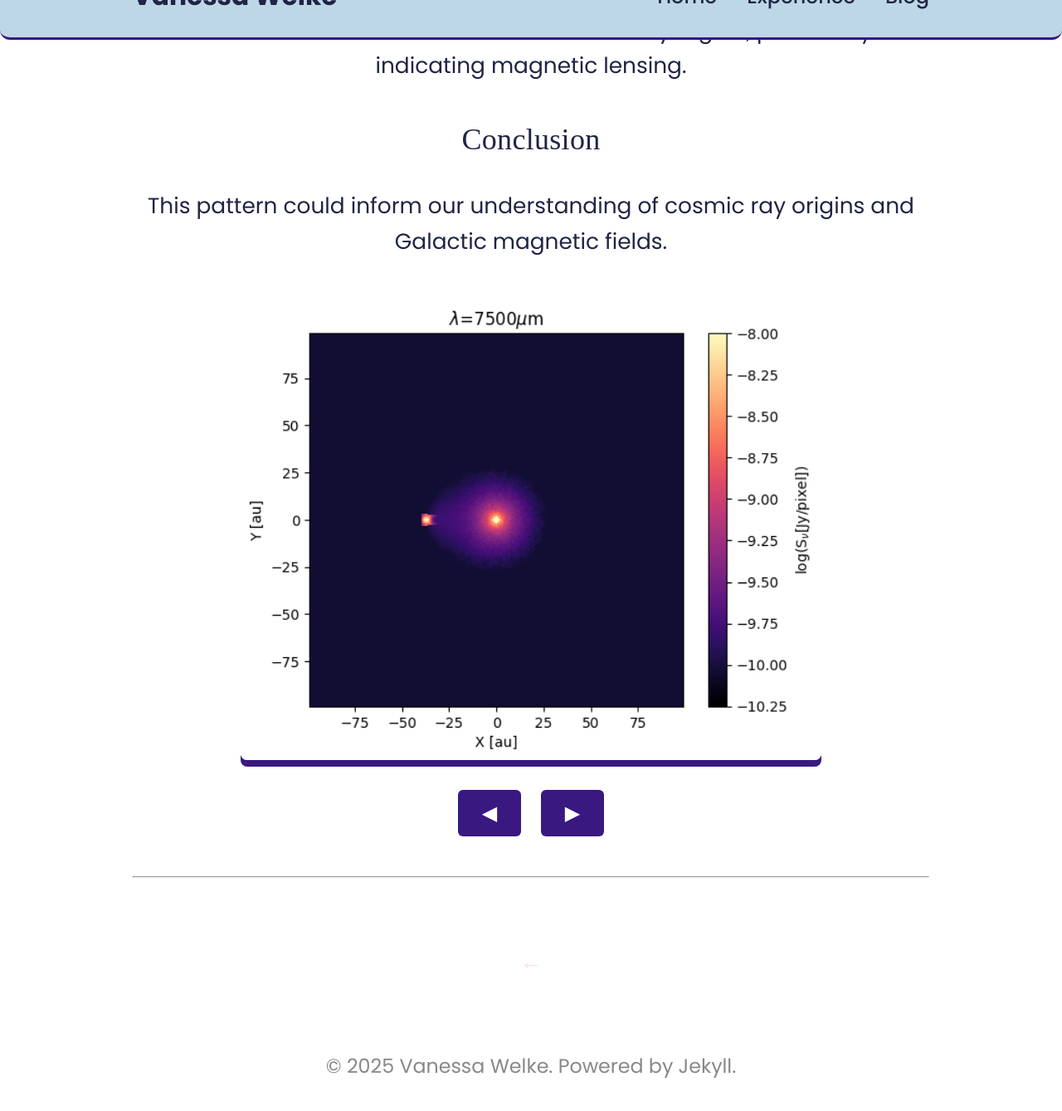
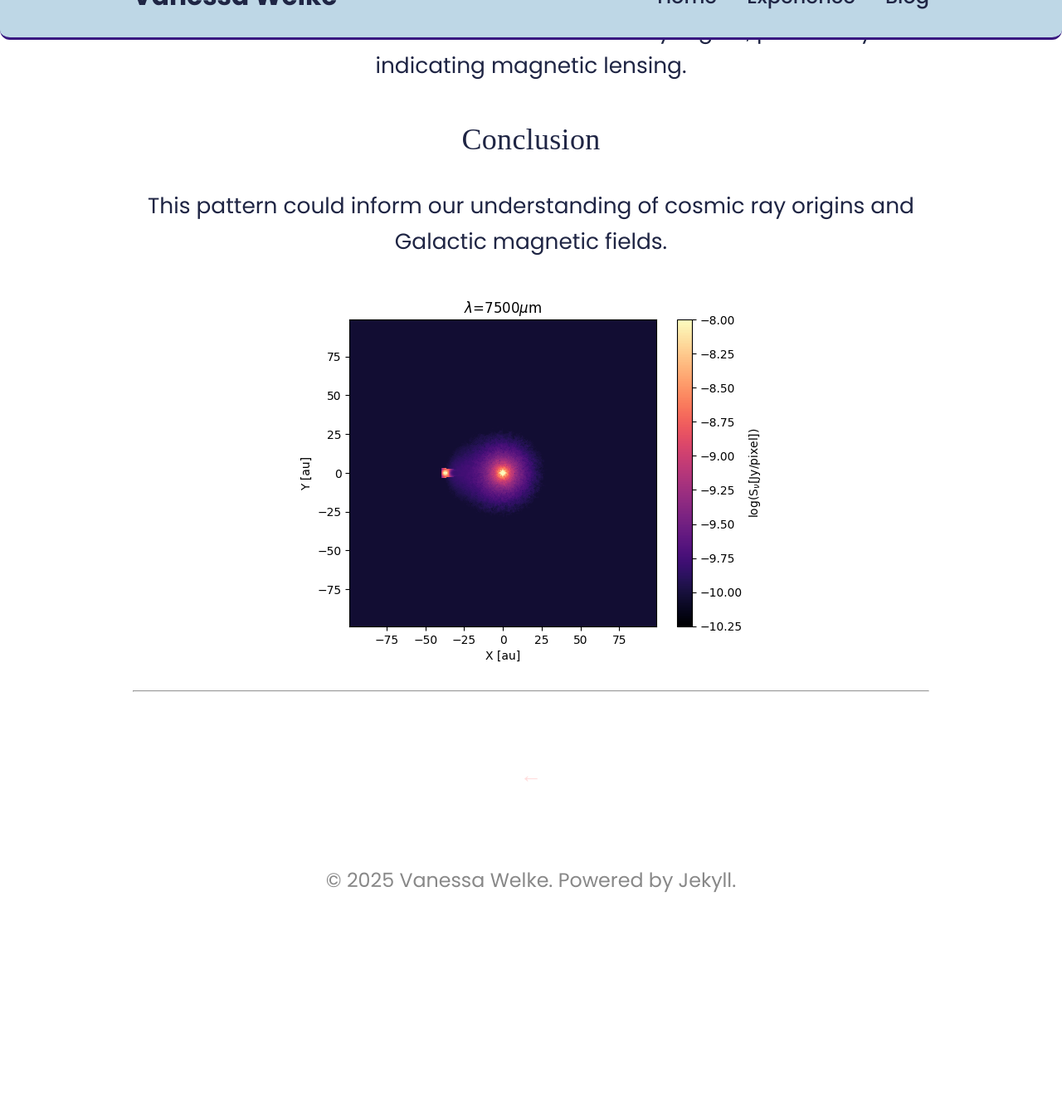
Before and after one commit to VWelke/personal_website, a Jekyll site: the page built from experience/CPD.md, in a window 1280 px wide and 1400 px high, scrolled down 2310 px, cut to the strip 53-1392 px from the top of the window. Shown: the whole strip at 83% size. Built offline with Jekyll 4.4.1, drawn with Linux system fonts in a browser that asks for light colours; after the commit the page ends 3486 px from its top, so only the background shows below that.

Commit message:
Update style.css

```diff
--- a/assets/css/style.css
+++ b/assets/css/style.css
@@ -1,4 +1,6 @@
-/* Base style */
+/* ============================= */
+/* 🎨 Base Styles                */
+/* ============================= */
 body {
   font-family: 'Poppins', sans-serif;
   background-color: #fff;
@@ -15,7 +17,9 @@ h1, h2, h3, h4, h5, h6 {
   letter-spacing: 0.3px;
 }
 
-/* Navbar */
+/* ============================= */
+/* 🧭 Navbar                     */
+/* ============================= */
 .navbar {
   background-color: #bed7e6;
   box-shadow: none;
@@ -60,7 +64,9 @@ h1, h2, h3, h4, h5, h6 {
   color: #007acc;
 }
 
-/* Main content */
+/* ============================= */
+/* 📝 Content Layout             */
+/* ============================= */
 main {
   max-width: 960px;
   margin: 3em auto;
@@ -68,7 +74,6 @@ main {
   text-align: center;
 }
 
-/* Headings & text */
 h1 {
   font-size: 2.2em;
   margin-bottom: 0.2em;
@@ -85,7 +90,9 @@ a {
   font-weight: bold;
 }
 
-/* Footer */
+/* ============================= */
+/* 🔻 Footer                     */
+/* ============================= */
 footer {
   text-align: center;
   margin: 4em 0 2em;
@@ -93,7 +100,9 @@ footer {
   font-size: 0.9em;
 }
 
-/* Card Grid Layout */
+/* ============================= */
+/* 📦 Cards                      */
+/* ============================= */
 .card-grid {
   display: flex;
   flex-direction: column;
@@ -104,14 +113,15 @@ footer {
 
 .card {
   background: #F5F5F5;
-  border-radius: 6px; /* tighter fillet */
+  border-radius: 6px;
   max-width: 700px;
   width: 100%;
   overflow: hidden;
-  box-shadow: 0 8px 0 #391880； /* vertical shadow only */
+  box-shadow: 0 8px 0 #391880;  /* fixed semicolon here */
   text-align: left;
   display: flex;
   flex-direction: column;
+  transition: transform 0.2s ease;
 }
 
 .card:hover {
@@ -145,7 +155,7 @@ footer {
 }
 
 .card p {
-  font-size: 1em; /* Base for summaries */
+  font-size: 1em;
   margin: 0 1em 1em;
   color: #333;
 }
@@ -161,7 +171,78 @@ footer {
   text-decoration: underline;
 }
 
-/* Responsive adjustments */
+/* ============================= */
+/* 🖼️ Carousel (Hover-Arrow Style) */
+/* ============================= */
+.image-slider {
+  position: relative;
+  max-width: 700px;
+  margin: 2em auto;
+}
+
+.image-slider img {
+  width: 100%;
+  height: auto;
+  border-radius: 8px;
+  box-shadow: 0 8px 0 #391880;
+  display: block;
+}
+
+/* Arrows appear on hover only */
+.slider-arrow {
+  position: absolute;
+  top: 50%;
+  transform: translateY(-50%);
+  font-size: 2rem;
+  background: rgba(57, 24, 128, 0.8);
+  color: white;
+  border: none;
+  padding: 0.5em 0.8em;
+  cursor: pointer;
+  border-radius: 50%;
+  z-index: 2;
+  opacity: 0;
+  pointer-events: none;
+  transition: opacity 0.2s ease;
+}
+
+.image-slider:hover .slider-arrow {
+  opacity: 1;
+  pointer-events: auto;
+}
+
+.slider-arrow.left {
+  left: 10px;
+}
+
+.slider-arrow.right {
+  right: 10px;
+}
+
+.slider-arrow:hover {
+  background: rgba(57, 24, 128, 1);
+}
+
+/* ============================= */
+/* 🔙 Back Link                  */
+/* ============================= */
+.back-link {
+  display: inline-block;
+  color: #FFDCDC;
+  font-weight: 500;
+  font-size: 1em;
+  text-decoration: none;
+  margin-top: 2em;
+}
+
+.back-link:hover {
+  text-decoration: underline;
+  color: #FFAAAA;
+}
+
+/* ============================= */
+/* 📱 Responsive Design          */
+/* ============================= */
 @media (max-width: 600px) {
   body {
     font-size: 18px;
@@ -186,54 +267,3 @@ footer {
     gap: 1em;
   }
 }
-
-
-.back-link {
-  display: inline-block;
-  color: #FFDCDC;
-  font-weight: 500;
-  font-size: 1em;
-  text-decoration: none;
-  margin-top: 2em;
-}
-
-.back-link:hover {
-  text-decoration: underline;
-  color: #FFAAAA;
-}
-
-/* ALMA Band Images Carousel  */
-.carousel {
-  max-width: 700px;
-  margin: 2em auto;
-  text-align: center;
-}
-
-.carousel img {
-  width: 100%;
-  height: auto;
-  border-radius: 8px;
-  box-shadow: 0 8px 0 #391880;
-}
-
-.carousel-buttons {
-  margin-top: 1em;
-  display: flex;
-  justify-content: center;
-  gap: 1em;
-}
-
-.carousel-buttons button {
-  background-color: #391880;
-  color: white;
-  border: none;
-  padding: 0.6em 1.2em;
-  font-size: 1em;
-  border-radius: 6px;
-  cursor: pointer;
-  transition: background-color 0.2s ease;
-}
-
-.carousel-buttons button:hover {
-  background-color: #5741b8;
-}
```
